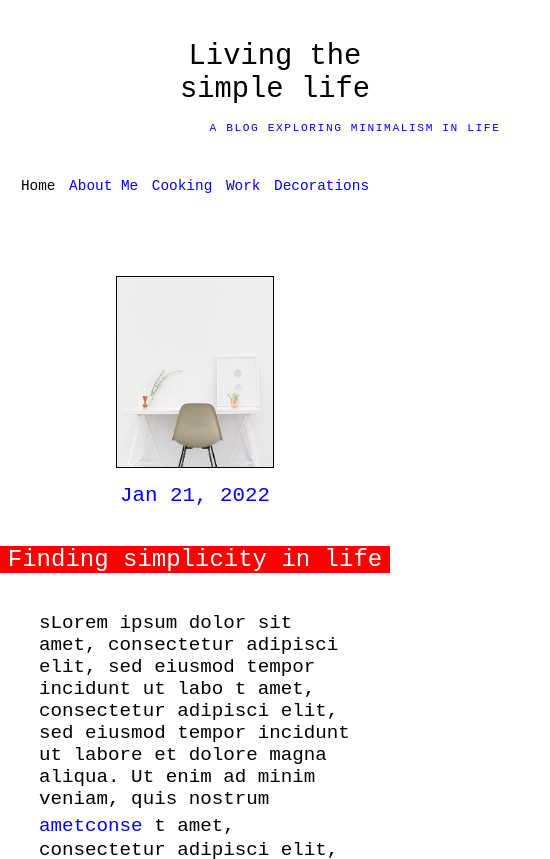
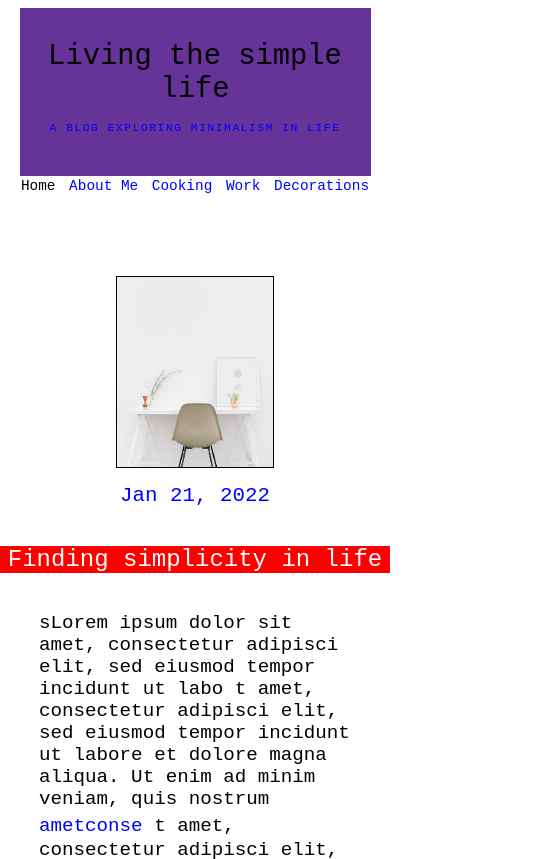
Before and after one commit to Josheir/livingsimplelife, a website: page index.html in a window 390 px wide. Shown: the top 859 px of the page, 550 px wide, since content can reach past the window. Drawn offline with Linux system fonts and the light colour scheme.

Commit message:
Fixed 400s heading

```diff
--- a/styles.css
+++ b/styles.css
@@ -438,13 +438,28 @@ a {
 
   .title{
 
+    width:90%;
+    background-color: rebeccapurple;
+    padding-left: 0rem;
+
   }
+
+  .site-title {
+    font-size: 3rem;
+    padding-left: 0rem;
+
+  }
+
   .sub-title{
 
     /*Look at github! and put old global code here with sub title title site title*/
     padding-top: 1rem;
+    font-size: 1rem;
+    padding-left: 0rem;
 
     }
+
+
 
   .images-on-right-bottom {
     width: 40%;
@@ -557,13 +572,9 @@ a {
 
 
 
-  .site-title {
-    font-size: 3rem;
-  }
 
-  .sub-title {
-    font-size: 1rem;
-  }
+
+
 
   .aside-text {
 
```
